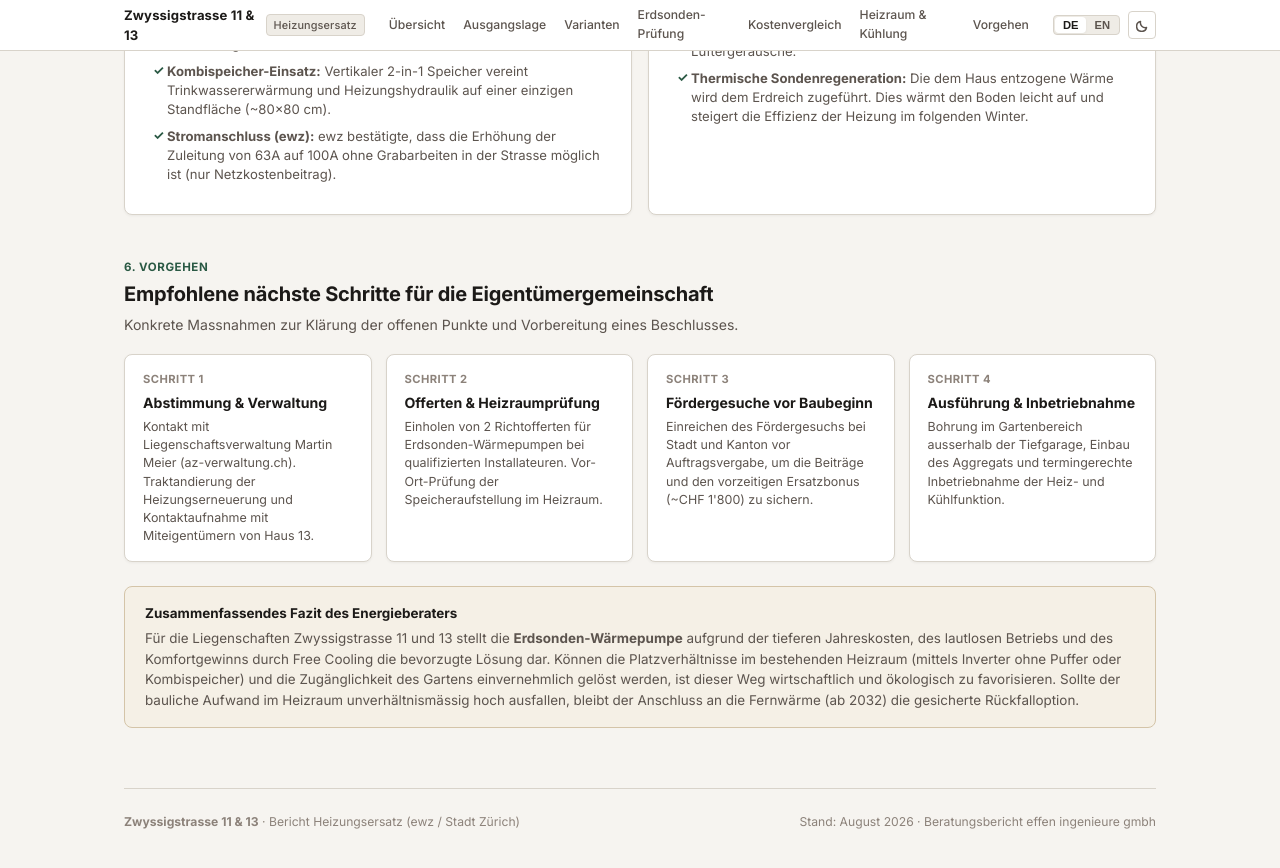
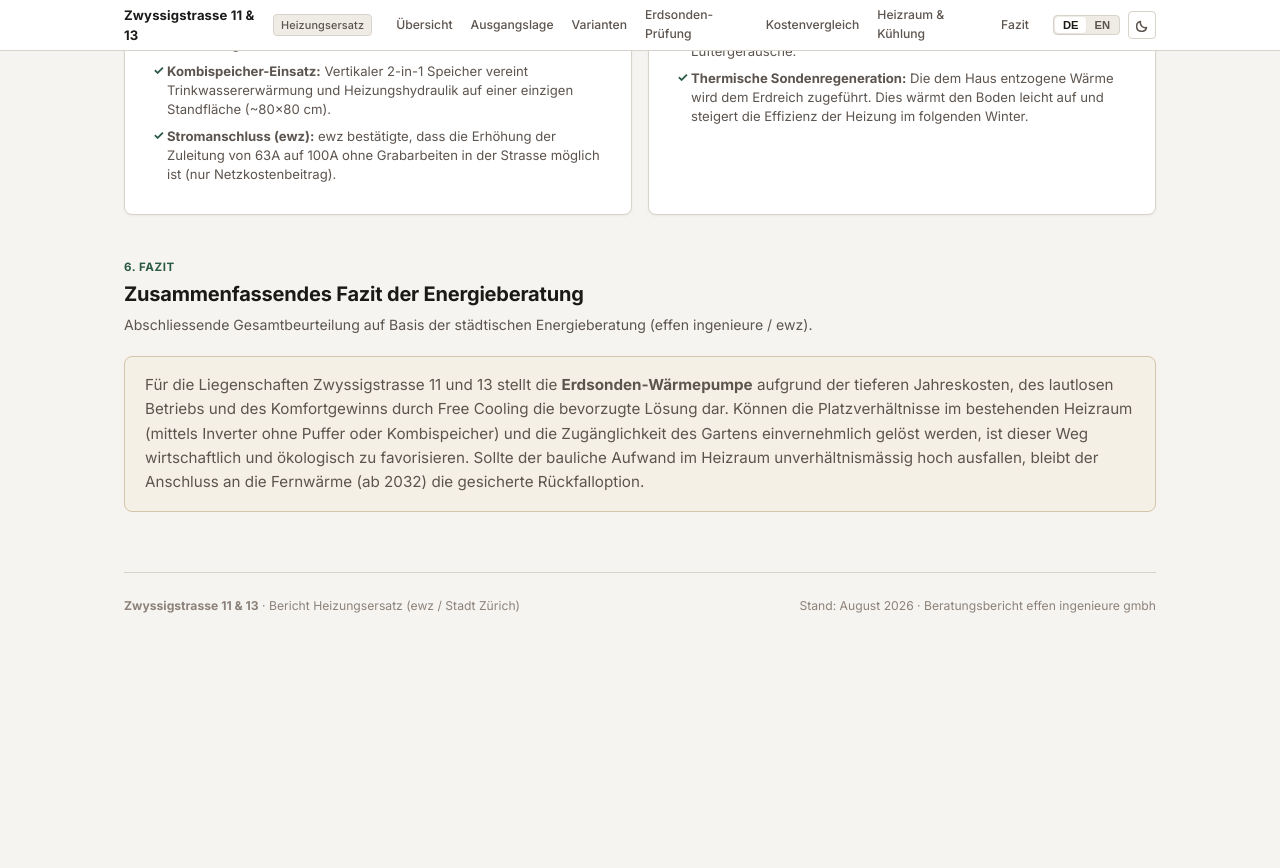
Before and after one commit to sunmeetsingh/sunmeetsingh.github.io, a Jekyll site: the page built from zwyssigstrasse/index.html, in a window 1280 px wide and 900 px high, scrolled down 4442 px. Shown: the top 868 px of the window. Built offline with Jekyll 4.4.1, drawn with Linux system fonts in a browser that asks for light colours; after the commit the page ends 5137 px from its top, so only the background shows below that.

Commit message:
Remove implementation steps, retain advisory conclusion, fix LaTeX math characters

```diff
--- a/zwyssigstrasse/index.html
+++ b/zwyssigstrasse/index.html
@@ -521,7 +521,7 @@ title: "Zwyssigstrasse 11 & 13 — Heizungsersatz & Variantenvergleich"
       <a href="#geothermal-analysis"><span class="lang-de">Erdsonden-Prüfung</span><span class="lang-en">Geothermal</span></a>
       <a href="#financials"><span class="lang-de">Kostenvergleich</span><span class="lang-en">Financials</span></a>
       <a href="#engineering"><span class="lang-de">Heizraum & Kühlung</span><span class="lang-en">Engineering</span></a>
-      <a href="#roadmap"><span class="lang-de">Vorgehen</span><span class="lang-en">Roadmap</span></a>
+      <a href="#conclusion"><span class="lang-de">Fazit</span><span class="lang-en">Conclusion</span></a>
     </div>
 
     <div class="nav-controls">
@@ -1213,81 +1213,24 @@ title: "Zwyssigstrasse 11 & 13 — Heizungsersatz & Variantenvergleich"
     </div>
   </section>
 
-  <!-- ── 6. Vorgehen & Nächste Schritte ──────────────────────── -->
-  <section class="section" id="roadmap">
+  <!-- ── 6. Fazit des Energieberaters ────────────────────────── -->
+  <section class="section" id="conclusion">
     <div class="section-header">
-      <div class="section-num lang-de">6. Vorgehen</div>
-      <div class="section-num lang-en">6. Implementation Plan</div>
-      <h2 class="section-title lang-de">Empfohlene nächste Schritte für die Eigentümergemeinschaft</h2>
-      <h2 class="section-title lang-en">Recommended Next Steps for the Owners Association</h2>
-      <p class="section-desc lang-de">Konkrete Massnahmen zur Klärung der offenen Punkte und Vorbereitung eines Beschlusses.</p>
-      <p class="section-desc lang-en">Specific milestones to resolve open items and prepare formal decisions.</p>
+      <div class="section-num lang-de">6. Fazit</div>
+      <div class="section-num lang-en">6. Advisory Conclusion</div>
+      <h2 class="section-title lang-de">Zusammenfassendes Fazit der Energieberatung</h2>
+      <h2 class="section-title lang-en">Advisory Summary Conclusion</h2>
+      <p class="section-desc lang-de">Abschliessende Gesamtbeurteilung auf Basis der städtischen Energieberatung (effen ingenieure / ewz).</p>
+      <p class="section-desc lang-en">Overall assessment based on the municipal energy coaching report (effen ingenieure / ewz).</p>
     </div>
 
-    <div class="steps-grid">
-      <div class="step-card">
-        <div class="step-badge lang-de">Schritt 1</div>
-        <div class="step-badge lang-en">Step 1</div>
-        <div class="step-title lang-de">Abstimmung & Verwaltung</div>
-        <div class="step-title lang-en">Management Coordination</div>
-        <div class="step-desc lang-de">
-          Kontakt mit Liegenschaftsverwaltung Martin Meier (az-verwaltung.ch). Traktandierung der Heizungserneuerung und Kontaktaufnahme mit Miteigentümern von Haus 13.
-        </div>
-        <div class="step-desc lang-en">
-          Engage property management Martin Meier (az-verwaltung.ch) to place heating on the meeting agenda and initiate coordination with building #13.
-        </div>
-      </div>
-
-      <div class="step-card">
-        <div class="step-badge lang-de">Schritt 2</div>
-        <div class="step-badge lang-en">Step 2</div>
-        <div class="step-title lang-de">Offerten & Heizraumprüfung</div>
-        <div class="step-title lang-en">Contractor Bids & Space Check</div>
-        <div class="step-desc lang-de">
-          Einholen von 2 Richtofferten für Erdsonden-Wärmepumpen bei qualifizierten Installateuren. Vor-Ort-Prüfung der Speicheraufstellung im Heizraum.
-        </div>
-        <div class="step-desc lang-en">
-          Obtain 2 turnkey offers from qualified geothermal contractors, including on-site confirmation of tank layout in the cellar.
-        </div>
-      </div>
-
-      <div class="step-card">
-        <div class="step-badge lang-de">Schritt 3</div>
-        <div class="step-badge lang-en">Step 3</div>
-        <div class="step-title lang-de">Fördergesuche vor Baubeginn</div>
-        <div class="step-title lang-en">Subsidies Prior to Ordering</div>
-        <div class="step-desc lang-de">
-          Einreichen des Fördergesuchs bei Stadt und Kanton vor Auftragsvergabe, um die Beiträge und den vorzeitigen Ersatzbonus (~CHF 1'800) zu sichern.
-        </div>
-        <div class="step-desc lang-en">
-          Submit city and cantonal subsidy requests prior to placing orders to secure contributions and the early replacement bonus (~CHF 1,800).
-        </div>
-      </div>
-
-      <div class="step-card">
-        <div class="step-badge lang-de">Schritt 4</div>
-        <div class="step-badge lang-en">Step 4</div>
-        <div class="step-title lang-de">Ausführung & Inbetriebnahme</div>
-        <div class="step-title lang-en">Drilling & Commissioning</div>
-        <div class="step-desc lang-de">
-          Bohrung im Gartenbereich ausserhalb der Tiefgarage, Einbau des Aggregats und termingerechte Inbetriebnahme der Heiz- und Kühlfunktion.
-        </div>
-        <div class="step-desc lang-en">
-          Execute boreholes outside the parking perimeter, install indoor machinery, and commission heating and Free Cooling.
-        </div>
-      </div>
-    </div>
-
-    <!-- Fazit Box -->
-    <div class="note-box accent" style="margin-top: 24px;">
-      <div class="note-title lang-de">Zusammenfassendes Fazit des Energieberaters</div>
-      <div class="note-title lang-en">Advisory Summary Conclusion</div>
-      <div class="note-content lang-de">
+    <div class="note-box accent">
+      <div class="note-content lang-de" style="font-size: 0.95rem; line-height: 1.6;">
         Für die Liegenschaften Zwyssigstrasse 11 und 13 stellt die <strong>Erdsonden-Wärmepumpe</strong> aufgrund der tieferen Jahreskosten, des lautlosen Betriebs und des Komfortgewinns durch Free Cooling die bevorzugte Lösung dar.
         Können die Platzverhältnisse im bestehenden Heizraum (mittels Inverter ohne Puffer oder Kombispeicher) und die Zugänglichkeit des Gartens einvernehmlich gelöst werden, ist dieser Weg wirtschaftlich und ökologisch zu favorisieren.
         Sollte der bauliche Aufwand im Heizraum unverhältnismässig hoch ausfallen, bleibt der Anschluss an die Fernwärme (ab 2032) die gesicherte Rückfalloption.
       </div>
-      <div class="note-content lang-en">
+      <div class="note-content lang-en" style="font-size: 0.95rem; line-height: 1.6;">
         For Zwyssigstrasse 11 & 13, the <strong>ground-source heat pump</strong> represents the preferred option due to lower operating costs, silent indoor operation, and passive summer cooling.
         If mechanical room spatial layout and garden drill access can be resolved pragmatically, geothermal heating offers superior lifecycle economics.
         Should cellar spatial adaptations prove disproportionate, district heating (available 2032) serves as the primary fallback.
```
Also changed, not shown: other parts of zwyssigstrasse/index.html (+1 -1 lines).
